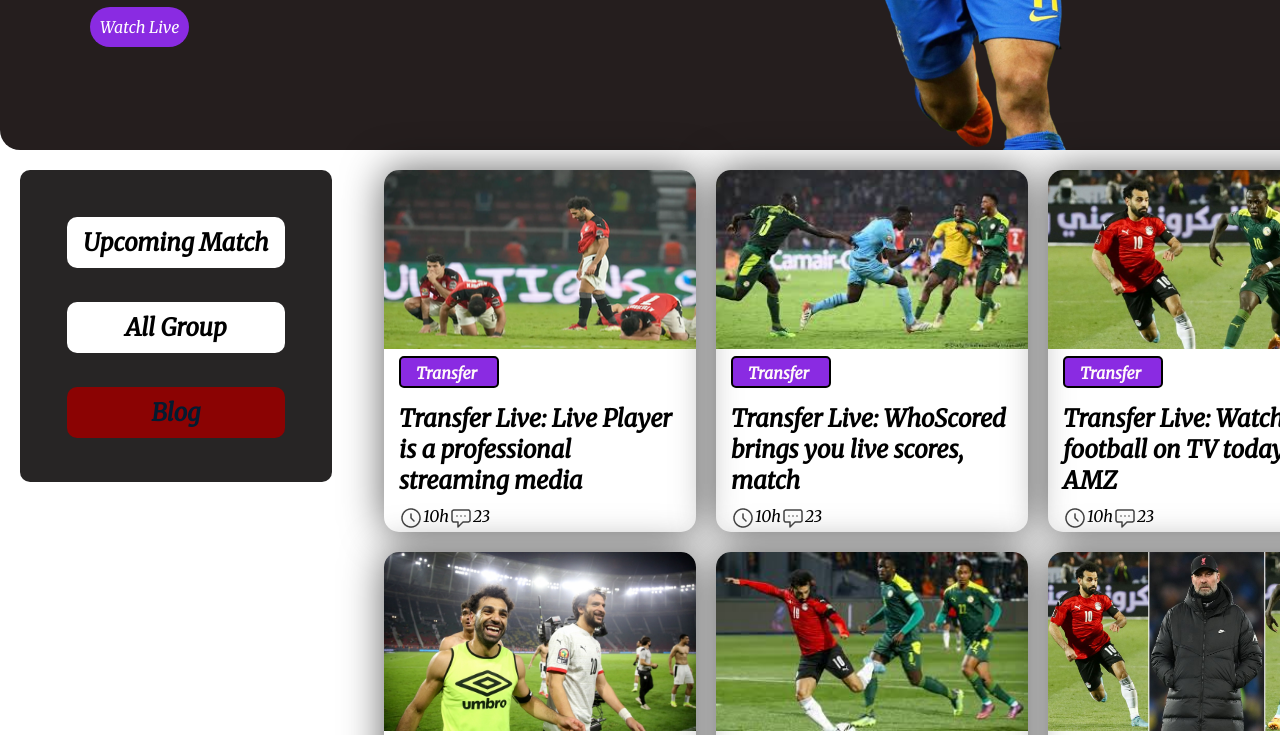
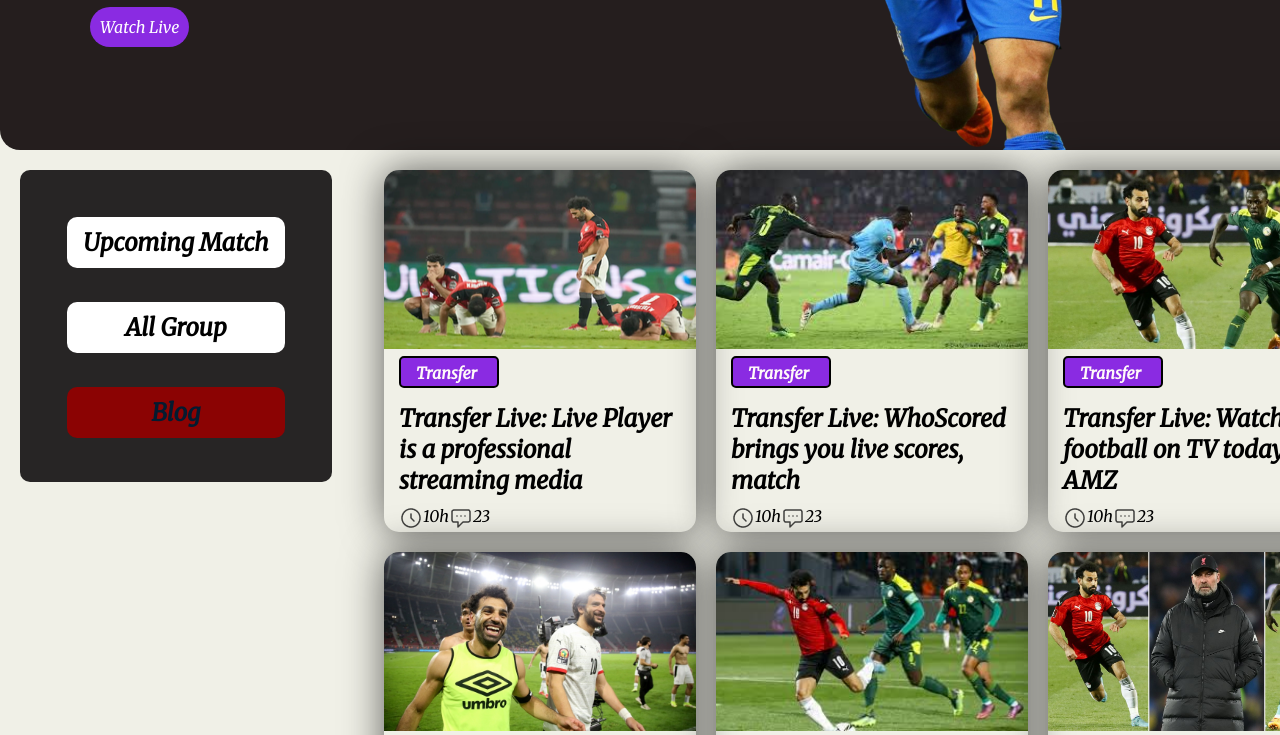
Before and after one commit to sampod76/assignment-3, a plain HTML site: page index.html in a window 1280 px wide. Shown: the part 516-1251 px from the top of the page. Drawn offline with nearby package versions, Linux system fonts and the light colour scheme.

Commit message:
Update styles.css

```diff
--- a/styles.css
+++ b/styles.css
@@ -10,6 +10,9 @@ body{
     font-family: 'Merriweather', serif;
     margin: 0 auto;
 
+}
+main{
+    background-color: rgb(240, 240, 231);
 }
 section{
     margin:20px 0px;
```
